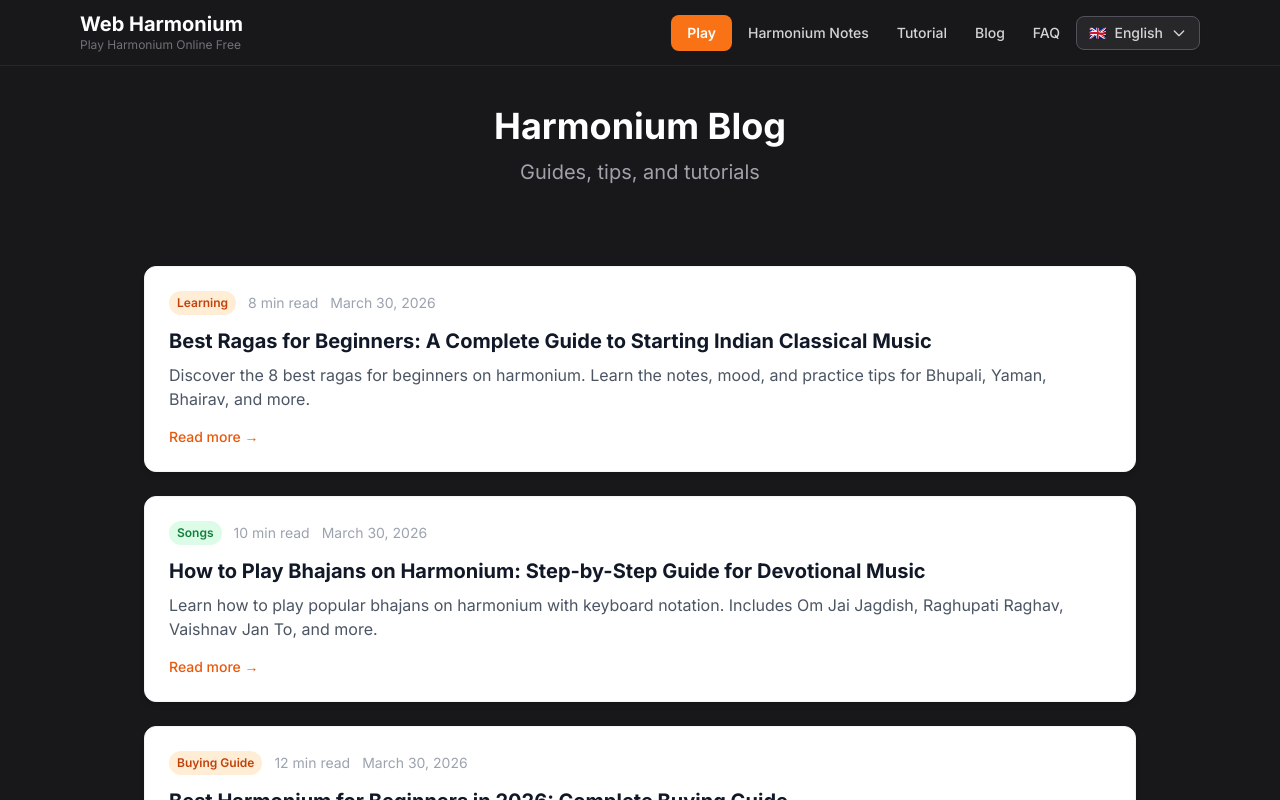
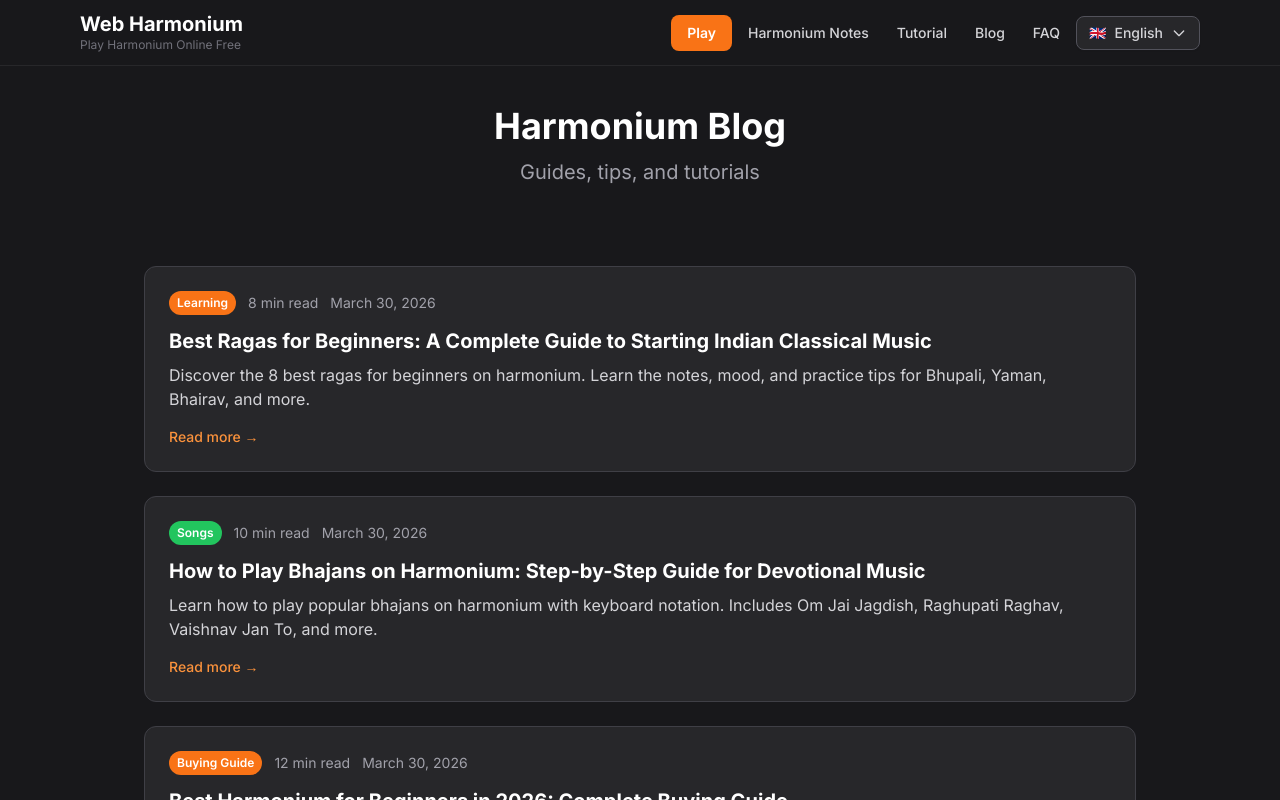
Before and after one commit to sunzhenyu/WebHarmonium, a Next.js app: page /en/blog in a window 1280 px wide. Shown: the top 800 px of the page. Built offline with nearby package versions, Linux system fonts and the light colour scheme.

Commit message:
Fix blog page dark theme styling

```diff
--- a/app/[lang]/blog/page.tsx
+++ b/app/[lang]/blog/page.tsx
@@ -11,9 +11,9 @@ export const metadata: Metadata = {
 };
 
 const categoryColors: Record<string, string> = {
-  'Learning': 'bg-orange-100 text-orange-700',
-  'Songs': 'bg-green-100 text-green-700',
-  'Buying Guide': 'bg-orange-100 text-orange-700',
+  'Learning': 'bg-orange-500 text-white',
+  'Songs': 'bg-green-500 text-white',
+  'Buying Guide': 'bg-orange-500 text-white',
 };
 
 export default function BlogPage() {
@@ -25,17 +25,17 @@ export default function BlogPage() {
         <div className="grid gap-6">
           {blogPosts.map(post => (
             <Link key={post.slug} href={`/blog/${post.slug}`} title={post.title.en}>
-              <article className="bg-white rounded-xl shadow-md hover:shadow-lg transition-shadow p-6 border border-gray-100">
+              <article className="bg-zinc-800 rounded-xl hover:shadow-lg transition-shadow p-6 border border-zinc-700">
                 <div className="flex items-center gap-3 mb-3">
-                  <span className={`text-xs font-semibold px-2 py-1 rounded-full ${categoryColors[post.category] ?? 'bg-gray-100 text-gray-600'}`}>
+                  <span className={`text-xs font-semibold px-2 py-1 rounded-full ${categoryColors[post.category] ?? 'bg-zinc-600 text-white'}`}>
                     {post.category}
                   </span>
-                  <span className="text-sm text-gray-400">{post.readTime} min read</span>
-                  <span className="text-sm text-gray-400">{new Date(post.date).toLocaleDateString('en-US', { year: 'numeric', month: 'long', day: 'numeric' })}</span>
+                  <span className="text-sm text-zinc-400">{post.readTime} min read</span>
+                  <span className="text-sm text-zinc-400">{new Date(post.date).toLocaleDateString('en-US', { year: 'numeric', month: 'long', day: 'numeric' })}</span>
                 </div>
-                <h2 className="text-xl font-bold text-gray-900 mb-2 hover:text-orange-600 transition-colors">{post.title.en}</h2>
-                <p className="text-gray-600">{post.description.en}</p>
-                <div className="mt-4 text-orange-600 font-medium text-sm">Read more →</div>
+                <h2 className="text-xl font-bold text-white mb-2 hover:text-orange-400 transition-colors">{post.title.en}</h2>
+                <p className="text-zinc-300">{post.description.en}</p>
+                <div className="mt-4 text-orange-400 font-medium text-sm">Read more →</div>
               </article>
             </Link>
           ))}
```
